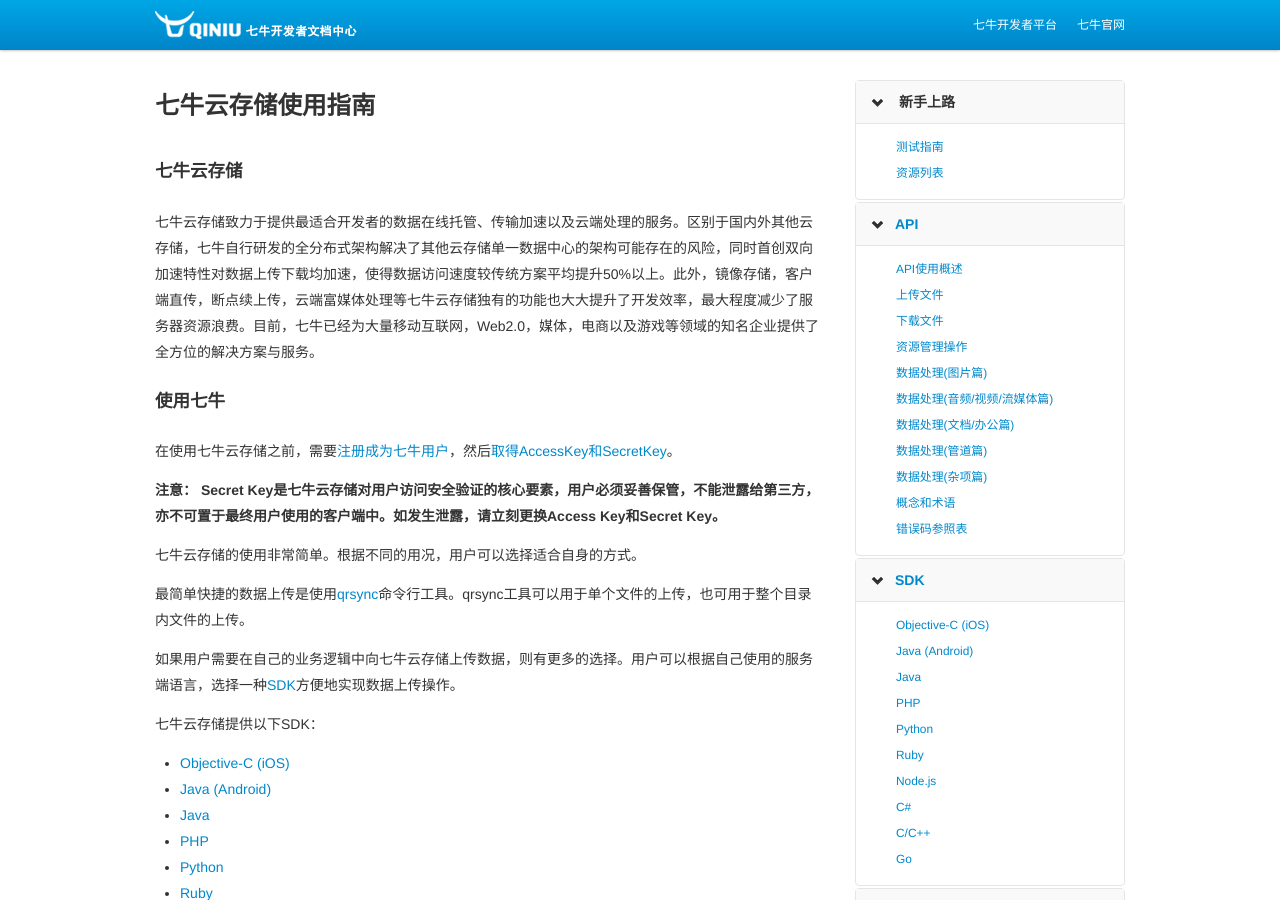
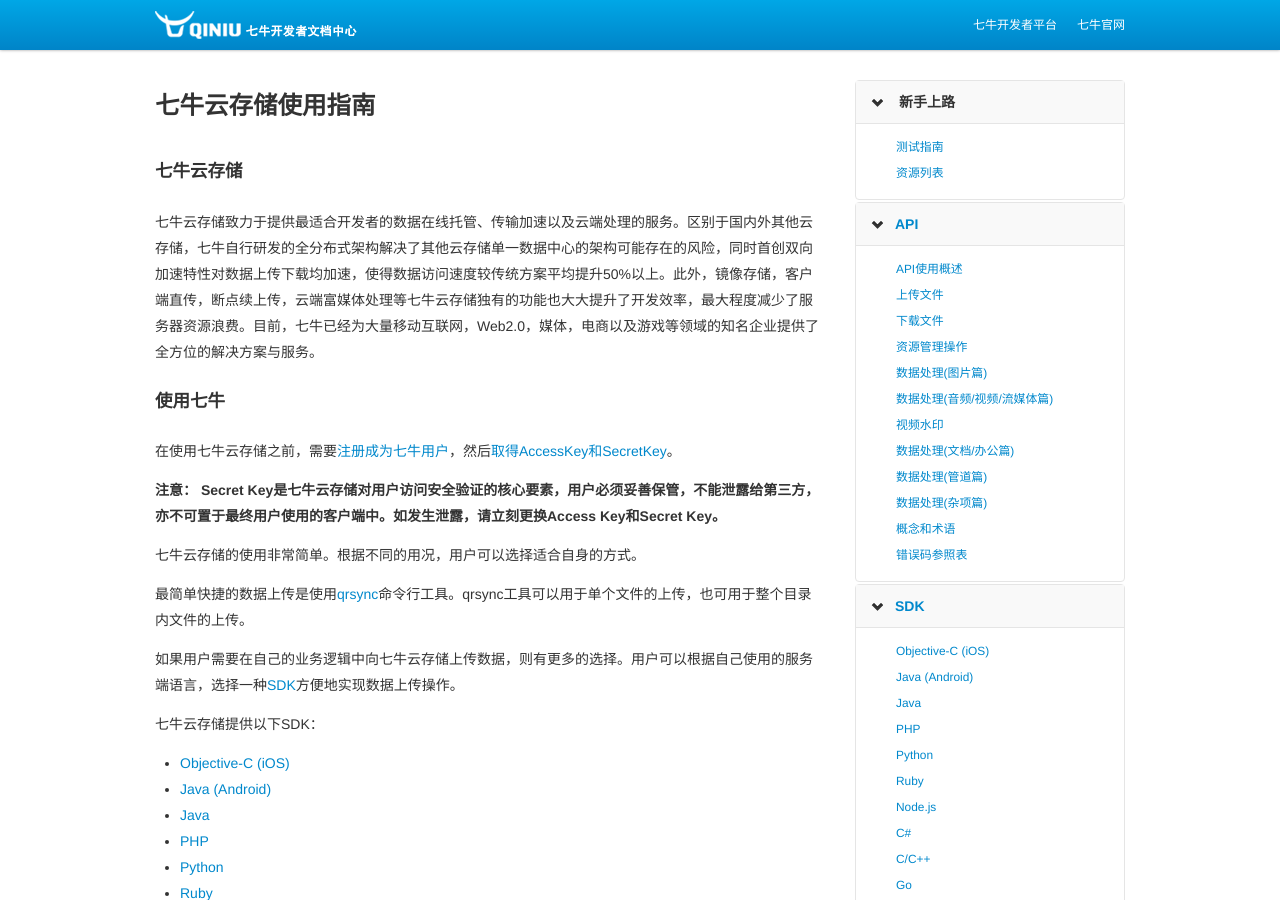
Before and after one commit to qiniu/docs.qiniu.com, a Jekyll site: the page built from index.markdown, in a window 1280 px wide and 900 px high. Built offline with Jekyll 4.4.1, drawn with Linux system fonts in a browser that asks for light colours; nearby versions of some CDN libraries; library files that are not in the unit come from our copies.

Commit message:
add video watermark menu

```diff
--- a/_layouts/default.html
+++ b/_layouts/default.html
@@ -80,6 +80,8 @@
                                     <li><a href="/api/image-process.html">数据处理(图片篇)</a>
                                     </li>
                                     <li><a href="/api/audio-video-hls-process.html">数据处理(音频/视频/流媒体篇)</a>
+                                    </li>
+                                    <li><a href="/api/video-watermark.html">视频水印</a>
                                     </li>
                                     <li><a href="/api/office-process.html">数据处理(文档/办公篇)</a>
                                     </li>
```
